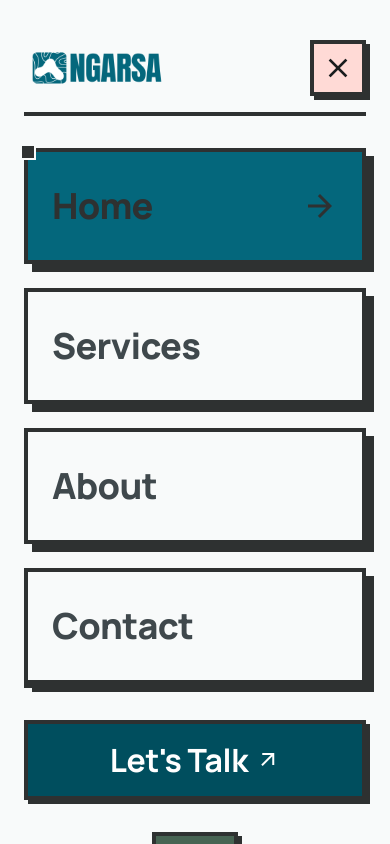
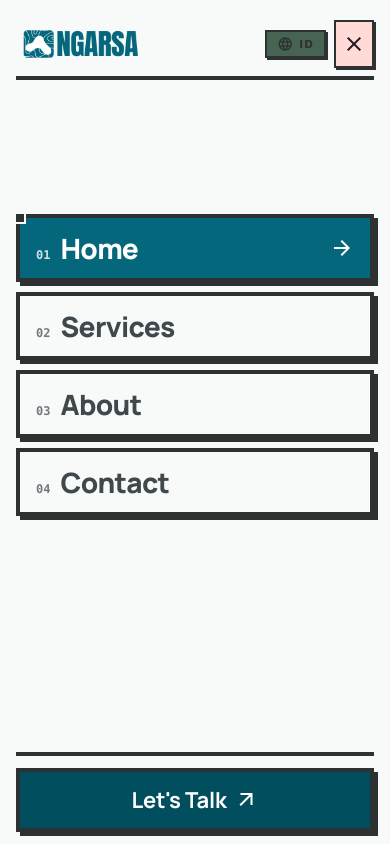
Before and after one commit to ngarsa-digital/ngarsa-website, a Next.js app: page /en in a window 390 px wide. Both pictures are taken after a click on the button "menu". Shown: the top 844 px of the page. Built offline with nearby package versions, Linux system fonts and the light colour scheme.

Commit message:
feat: enhance mobile navigation styling and layout; improve language switcher and close button functionality

```diff
--- a/features/navigation/navigation.tsx
+++ b/features/navigation/navigation.tsx
@@ -136,8 +136,8 @@ export const Navigation = () => {
       </nav>
 
       {isMenuOpen && (
-        <div className="fixed inset-0 z-50 bg-surface flex flex-col p-gutter md:hidden">
-          <div className="flex justify-between items-center py-4 border-b-4 border-inverse-surface mb-8">
+        <div className="fixed inset-0 z-50 bg-surface flex flex-col px-4 py-3 sm:px-6 sm:py-4 h-dvh max-h-dvh overflow-y-auto overscroll-contain md:hidden pb-[max(0.75rem,env(safe-area-inset-bottom))]">
+          <div className="flex justify-between items-center py-2 border-b-4 border-inverse-surface mb-3 shrink-0">
             <Link
               href="/"
               onClick={() => setIsMenuOpen(false)}
@@ -147,56 +147,12 @@ export const Navigation = () => {
               <Image
                 src="/images/ngarsa_horizontal.png"
                 alt="Ngarsa Digital"
-                width={150}
-                height={38}
-                className="h-9 w-auto object-contain"
+                width={130}
+                height={32}
+                className="h-8 w-auto object-contain"
               />
             </Link>
-            <button
-              onClick={() => setIsMenuOpen(false)}
-              aria-label={t("closeMenu")}
-              className="border-4 border-inverse-surface bg-error-container hover:bg-error hover:text-on-error transition-colors duration-200 shadow-[4px_4px_0px_0px_rgba(46,49,49,1)] active:translate-x-1 active:translate-y-1 active:shadow-none p-2 flex items-center justify-center"
-            >
-              <span className="material-symbols-outlined" style={{ fontSize: "32px" }}>
-                close
-              </span>
-            </button>
-          </div>
-
-          <nav className="grow flex flex-col gap-6 justify-center">
-            {navLinks.map((link) => {
-              const active = isActive(link.path);
-              return (
-                <Link
-                  key={link.path}
-                  href={link.path}
-                  onClick={() => setIsMenuOpen(false)}
-                  className={`group relative block w-full border-4 border-inverse-surface px-6 py-8 shadow-[8px_8px_0px_0px_rgba(46,49,49,1)] active:translate-x-2 active:translate-y-2 active:shadow-none transition-all duration-200 ${
-                    active ? "bg-primary-container" : "bg-surface hover:bg-surface-container-high"
-                  }`}
-                >
-                  <div className="flex justify-between items-center">
-                    <span className={`font-display-lg-mobile text-display-lg-mobile font-black transition-colors ${active ? "text-inverse-surface group-hover:text-surface-tint" : "text-on-surface-variant group-hover:text-primary"}`}>
-                      {link.name}
-                    </span>
-                    {active && (
-                      <span className="material-symbols-outlined text-4xl text-inverse-surface transform transition-all">
-                        arrow_forward
-                      </span>
-                    )}
-                  </div>
-                  {active && <div className="absolute -left-2 -top-2 w-4 h-4 bg-inverse-surface border-2 border-surface"></div>}
-                </Link>
-              );
-            })}
-          </nav>
-
-          <div className="mt-auto pt-8 border-t-4 border-inverse-surface flex flex-col gap-4">
-            <Link href="/contact" onClick={() => setIsMenuOpen(false)} className="w-full border-4 border-inverse-surface bg-primary text-on-primary font-headline-lg text-headline-lg py-4 shadow-[4px_4px_0px_0px_rgba(46,49,49,1)] active:translate-x-1 active:translate-y-1 active:shadow-none transition-all duration-200 flex items-center justify-center gap-2">
-              {t("letsTalk")}
-              <span className="material-symbols-outlined">arrow_outward</span>
-            </Link>
-            <div className="flex justify-center gap-4 py-4">
+            <div className="flex items-center gap-2">
               <button
                 onClick={() => {
                   const nextLocale = currentLocale === "en" ? "id" : "en";
@@ -204,14 +160,71 @@ export const Navigation = () => {
                   setIsMenuOpen(false);
                 }}
                 aria-label={t("language")}
-                className="border-4 border-inverse-surface px-4 py-3 bg-tertiary-container shadow-[4px_4px_0px_0px_rgba(46,49,49,1)] active:translate-x-1 active:translate-y-1 active:shadow-none flex items-center gap-2 font-bold"
+                className="border-2 border-inverse-surface px-2.5 py-1 bg-tertiary-container text-inverse-surface shadow-[2px_2px_0px_0px_rgba(46,49,49,1)] active:translate-x-0.5 active:translate-y-0.5 active:shadow-none flex items-center gap-1.5 font-bold transition-all text-xs"
               >
-                <span className="material-symbols-outlined text-inverse-surface">language</span>
-                <span className="font-label-bold text-label-bold uppercase text-inverse-surface">
+                <span className="material-symbols-outlined text-[16px]">language</span>
+                <span className="font-label-bold text-label-bold uppercase">
                   {currentLocale === "en" ? "ID" : "EN"}
                 </span>
               </button>
+              <button
+                onClick={() => setIsMenuOpen(false)}
+                aria-label={t("closeMenu")}
+                className="border-2 border-inverse-surface bg-error-container hover:bg-error hover:text-on-error transition-colors duration-200 shadow-[2px_2px_0px_0px_rgba(46,49,49,1)] active:translate-x-0.5 active:translate-y-0.5 active:shadow-none p-1.5 flex items-center justify-center"
+              >
+                <span className="material-symbols-outlined text-2xl">
+                  close
+                </span>
+              </button>
             </div>
+          </div>
+
+          <nav className="flex flex-col gap-2.5 my-auto py-2">
+            {navLinks.map((link, index) => {
+              const active = isActive(link.path);
+              return (
+                <Link
+                  key={link.path}
+                  href={link.path}
+                  onClick={() => setIsMenuOpen(false)}
+                  className={`group relative block w-full border-4 border-inverse-surface px-4 py-3 sm:py-3.5 shadow-[4px_4px_0px_0px_rgba(46,49,49,1)] active:translate-x-1 active:translate-y-1 active:shadow-none transition-all duration-200 ${
+                    active ? "bg-primary-container text-white" : "bg-surface hover:bg-surface-container-high"
+                  }`}
+                >
+                  <div className="flex justify-between items-center">
+                    <div className="flex items-baseline gap-2.5">
+                      <span className={`text-xs font-mono font-bold ${active ? "text-white/80" : "text-outline"}`}>
+                        0{index + 1}
+                      </span>
+                      <span className={`font-headline-xl-mobile sm:font-headline-xl text-headline-xl-mobile sm:text-headline-xl font-black tracking-tight transition-colors ${
+                        active
+                          ? "text-white group-hover:text-surface-tint"
+                          : "text-on-surface-variant group-hover:text-primary"
+                      }`}>
+                        {link.name}
+                      </span>
+                    </div>
+                    {active && (
+                      <span className="material-symbols-outlined text-2xl text-white transform transition-all">
+                        arrow_forward
+                      </span>
+                    )}
+                  </div>
+                  {active && <div className="absolute -left-1.5 -top-1.5 w-3 h-3 bg-inverse-surface border-2 border-surface"></div>}
+                </Link>
+              );
+            })}
+          </nav>
+
+          <div className="mt-auto pt-3 border-t-4 border-inverse-surface shrink-0">
+            <Link
+              href="/contact"
+              onClick={() => setIsMenuOpen(false)}
+              className="w-full border-4 border-inverse-surface bg-primary text-on-primary font-headline-lg-mobile sm:font-headline-lg text-headline-lg-mobile sm:text-headline-lg py-3 shadow-[4px_4px_0px_0px_rgba(46,49,49,1)] active:translate-x-1 active:translate-y-1 active:shadow-none transition-all duration-200 flex items-center justify-center gap-2 font-bold"
+            >
+              {t("letsTalk")}
+              <span className="material-symbols-outlined text-2xl">arrow_outward</span>
+            </Link>
           </div>
         </div>
       )}
```
